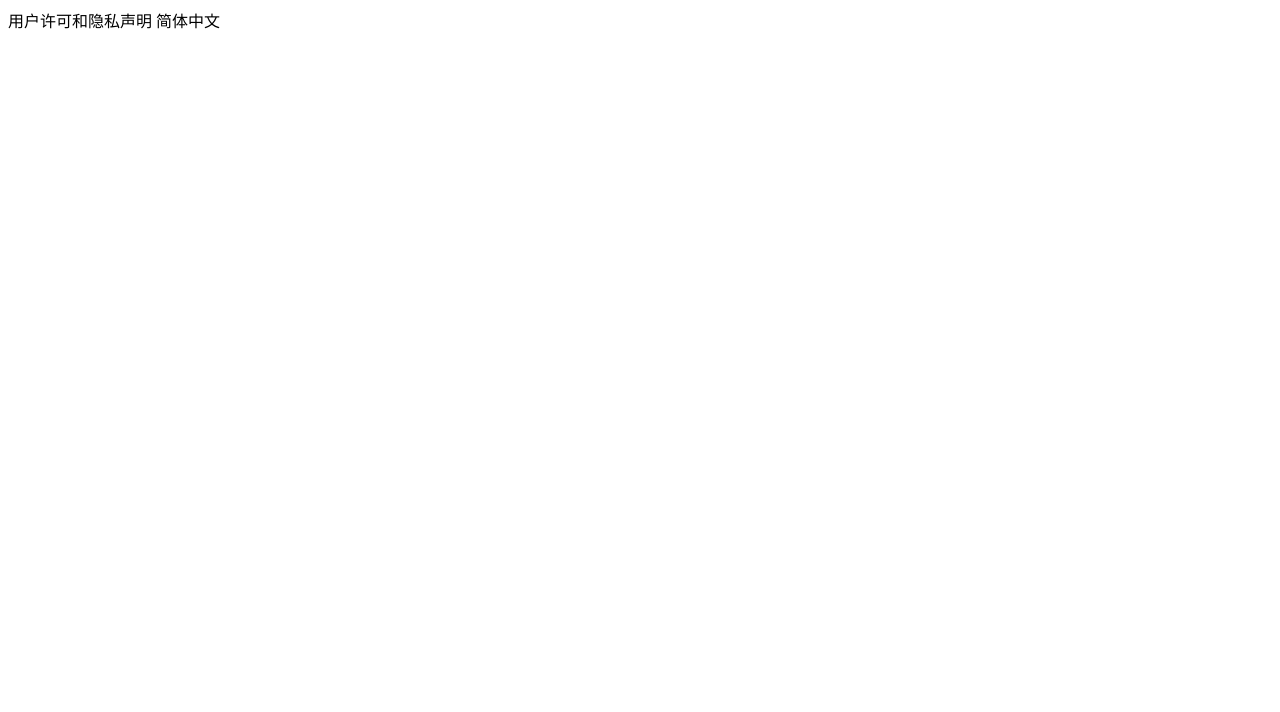
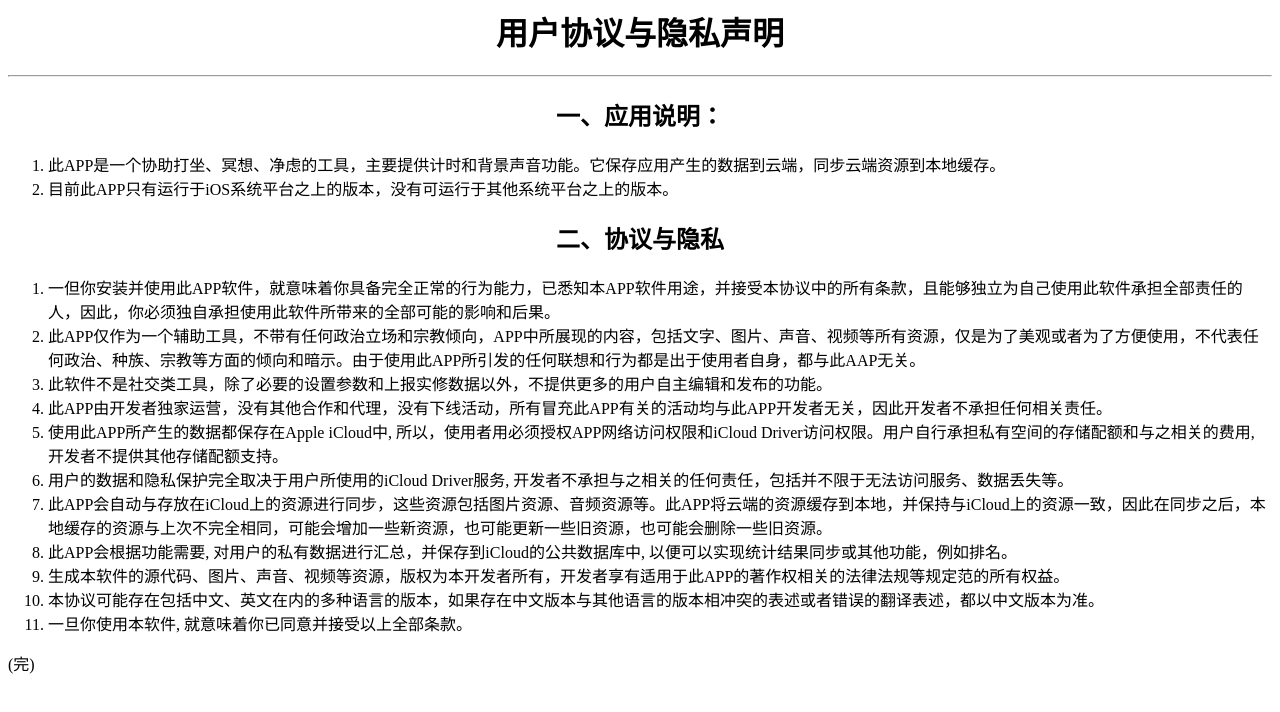
Before and after one commit to calmtick/calmtick.github.io, a plain HTML site: page zh-Hans/user_privacy_policy_declaration.html in a window 1280 px wide. Drawn offline with Linux system fonts and the light colour scheme.

Commit message:
add chinese user agree and privacy

```diff
--- a/zh-Hans/user_privacy_policy_declaration.html
+++ b/zh-Hans/user_privacy_policy_declaration.html
@@ -1 +1,45 @@
-用户许可和隐私声明 简体中文
+<html>
+
+<head>
+    <title> 用户协议与隐私声明</title>
+    <style>
+        .title {
+            text-align: center;
+        }
+    </style>
+</head>
+
+<body>
+    <h1 class="title">用户协议与隐私声明</h1>
+    <hr>
+    <h2 class="title">一、应用说明：</h2>
+    <ol>
+        <li>此APP是一个协助打坐、冥想、净虑的工具，主要提供计时和背景声音功能。它保存应用产生的数据到云端，同步云端资源到本地缓存。</li>
+        <li>目前此APP只有运行于iOS系统平台之上的版本，没有可运行于其他系统平台之上的版本。</li>
+    </ol>
+
+
+    <h2 class="title">二、协议与隐私</h2>
+    <ol>
+        <li>一但你安装并使用此APP软件，就意味着你具备完全正常的行为能力，已悉知本APP软件用途，并接受本协议中的所有条款，且能够独立为自己使用此软件承担全部责任的人，因此，你必须独自承担使用此软件所带来的全部可能的影响和后果。
+        </li>
+        <li>此APP仅作为一个辅助工具，不带有任何政治立场和宗教倾向，APP中所展现的内容，包括文字、图片、声音、视频等所有资源，仅是为了美观或者为了方便使用，不代表任何政治、种族、宗教等方面的倾向和暗示。由于使用此APP所引发的任何联想和行为都是出于使用者自身，都与此AAP无关。
+        </li>
+        <li>此软件不是社交类工具，除了必要的设置参数和上报实修数据以外，不提供更多的用户自主编辑和发布的功能。</li>
+        <li>此APP由开发者独家运营，没有其他合作和代理，没有下线活动，所有冒充此APP有关的活动均与此APP开发者无关，因此开发者不承担任何相关责任。</li>
+        <li>使用此APP所产生的数据都保存在Apple iCloud中, 所以，使用者用必须授权APP网络访问权限和iCloud Driver访问权限。用户自行承担私有空间的存储配额和与之相关的费用,
+            开发者不提供其他存储配额支持。</li>
+        <li>用户的数据和隐私保护完全取决于用户所使用的iCloud Driver服务, 开发者不承担与之相关的任何责任，包括并不限于无法访问服务、数据丢失等。</li>
+        <li>此APP会自动与存放在iCloud上的资源进行同步，这些资源包括图片资源、音频资源等。此APP将云端的资源缓存到本地，并保持与iCloud上的资源一致，因此在同步之后，本地缓存的资源与上次不完全相同，可能会增加一些新资源，也可能更新一些旧资源，也可能会删除一些旧资源。
+        </li>
+        <li>此APP会根据功能需要, 对用户的私有数据进行汇总，并保存到iCloud的公共数据库中, 以便可以实现统计结果同步或其他功能，例如排名。</li>
+        <li>生成本软件的源代码、图片、声音、视频等资源，版权为本开发者所有，开发者享有适用于此APP的著作权相关的法律法规等规定范的所有权益。</li>
+        <li>本协议可能存在包括中文、英文在内的多种语言的版本，如果存在中文版本与其他语言的版本相冲突的表述或者错误的翻译表述，都以中文版本为准。
+        <li>一旦你使用本软件, 就意味着你已同意并接受以上全部条款。 </li>
+        </li>
+    </ol>
+
+    (完)
+</body>
+
+</html>
```
